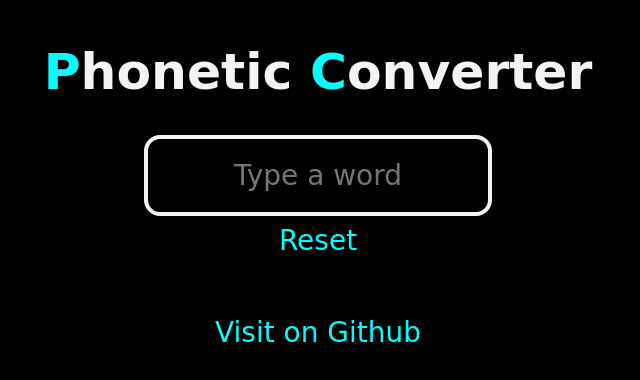
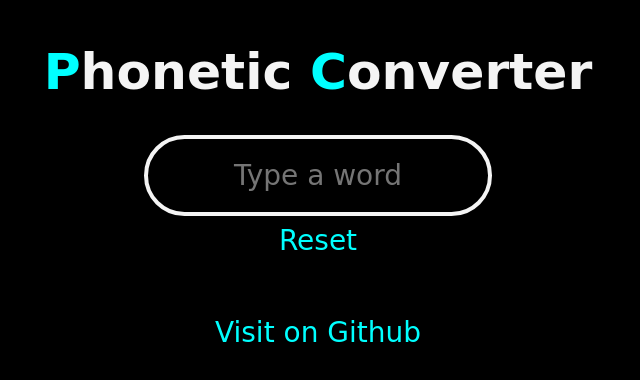
Before and after one commit to sfritsen/phonetic-converter, a plain HTML site: page index.html in a window 1280 px wide. Shown: the whole page, without its empty margins (322-962 px from the left). Drawn offline with Linux system fonts and the light colour scheme; a web font is replaced by a local one.

Commit message:
Code cleanup

```diff
--- a/style.css
+++ b/style.css
@@ -17,7 +17,6 @@ body {
     font-family: var(--font);
     background: var(--bg-color);
     color: var(--font-color);
-    white-space: nowrap;
 }
 
 @media (min-width: 400px) {
@@ -31,6 +30,7 @@ body {
 }
 @media (min-width: 500px) {
     body {
+        max-width: 900px;
         font-size: 28px;
     }
     input {
@@ -75,7 +75,7 @@ input {
     color: var(--font-color);
     padding: 20px;
     border: 4px solid var(--input-border-color);
-    border-radius: 16px;
+    border-radius: 50px;
     text-align: center;
     outline: none;
 }
```
